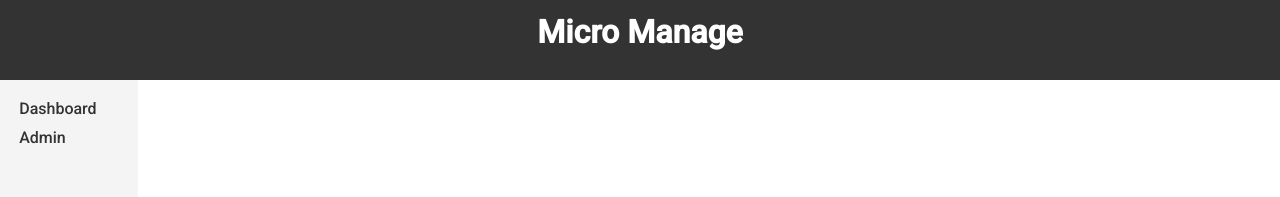
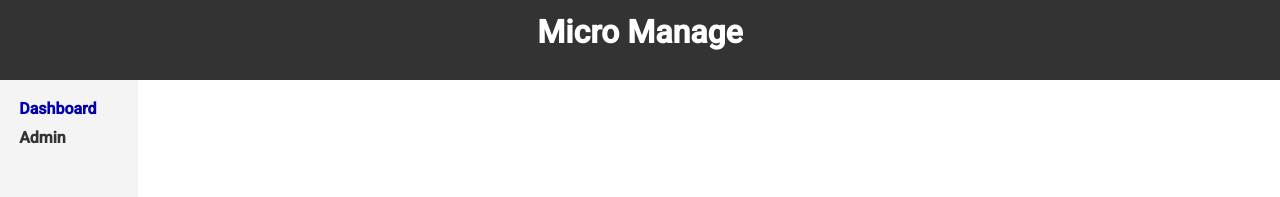
Before and after one commit to laska-adief/micro-manage, an Angular app: page /dashboard in a window 1280 px wide. Shown: the top 197 px of the page. Built offline with nearby package versions, Linux system fonts and the light colour scheme.

Commit message:
[Micro Manage] update styling link in shell

```diff
--- a/projects/shell/src/app/app.component.scss
+++ b/projects/shell/src/app/app.component.scss
@@ -34,11 +34,11 @@ nav ul {
     a {
       color: #333;
       text-decoration: none;
-      font-weight: 500;
+      font-weight: 600;
       transition: all 200ms ease-in-out;
 
       &:hover {
-        color: darkblue;
+        color: rgb(0, 0, 176);
       }
 
     }
@@ -46,7 +46,7 @@ nav ul {
 }
 
 .link-active {
-  color: darkblue;
+  color: rgb(0, 0, 176) !important;
 }
 
 footer {
```
